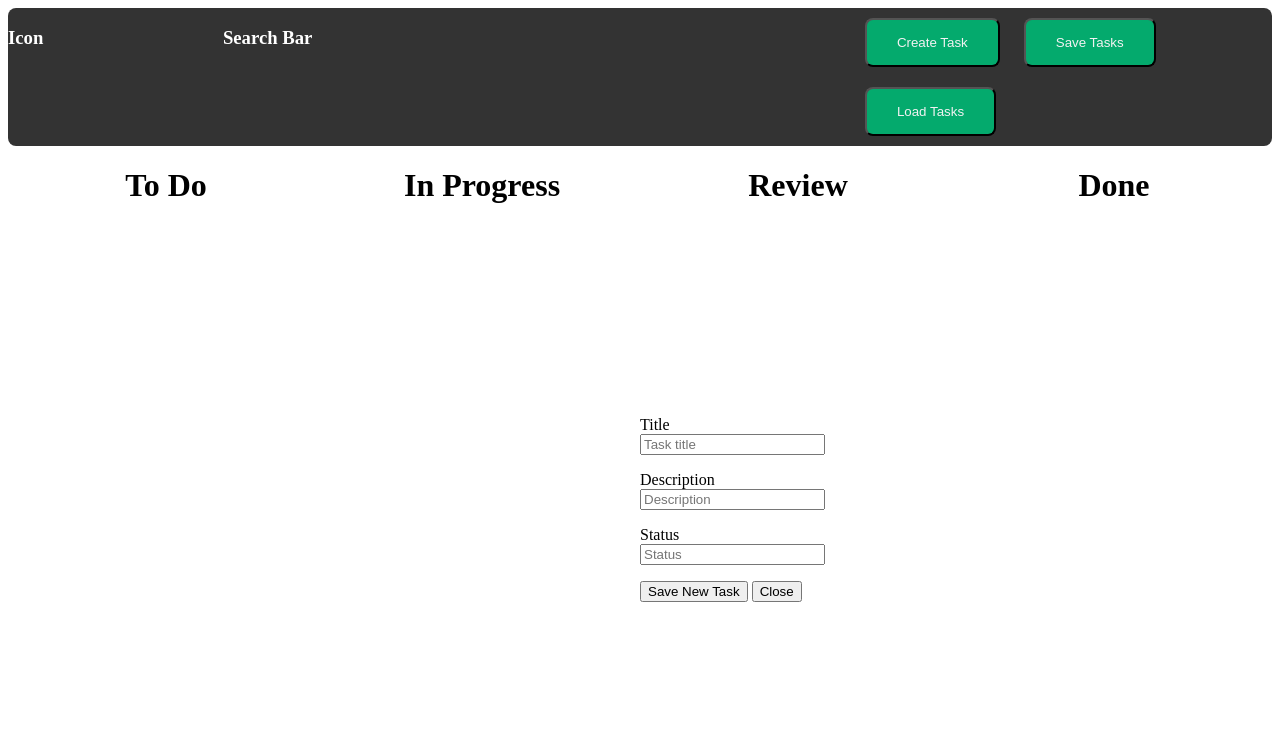
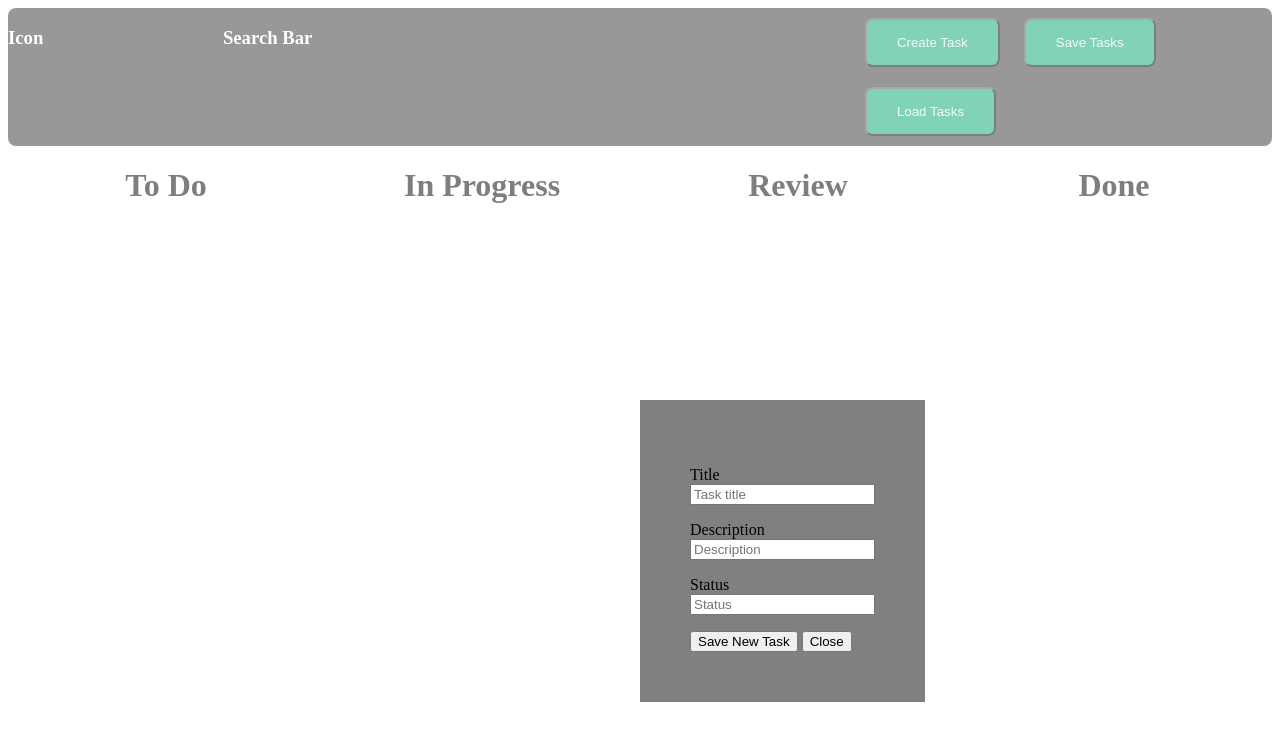
Before and after one commit to GavrilS/task_manager, a plain HTML site: page index.html in a window 1280 px wide. Both pictures are taken after a click on the button "Create Task". Drawn offline with Linux system fonts and the light colour scheme.

Commit message:
Added opacity to the background elements when the modal for creating a new task is called

```diff
--- a/index.html
+++ b/index.html
@@ -8,6 +8,8 @@
     <title>Task Manager</title>
 </head>
 <body>
+
+    <div class="main-component">
         <div class="nav" id="main-nav">
             <div class="nav-icon">
                 <h3  style="color: white;">Icon</h3>
@@ -35,6 +37,7 @@
                 <h1>Done</h1>
             </div>
         </div>
+    </div>
 
     <div class="popup" id="create-task-modal">
         <p>
--- a/main.css
+++ b/main.css
@@ -64,6 +64,8 @@ body {
     position: fixed;
     top: 50%;
     left: 50%;
+    background-color: gray;
+    padding: 50px;
 }
 
 .tasks {
--- a/main.js
+++ b/main.js
@@ -1,3 +1,4 @@
+const mainComponent = document.querySelector('.main-component');
 const createTask = document.querySelector('#create-task');
 const saveTasks = document.querySelector('#save-task');
 const loadTasks = document.querySelector('#load-task');
@@ -6,11 +7,12 @@ const closePopup = document.querySelector('.popup-btn-close');
 const newTaskForm = document.getElementById('create-task-modal');
 
 createTask.addEventListener('click', () => {
+    mainComponent.style.opacity = 0.5;
     newTaskForm.style.display = 'block';
-    newTaskForm.style.visibility = 'visible';
     console.log(newTaskForm);
 })
 
 closePopup.addEventListener('click', () => {
     newTaskForm.style.display = 'none';
+    mainComponent.style.opacity = 1;
 })
```
Lines whose indentation alone changed are shown as unchanged.
